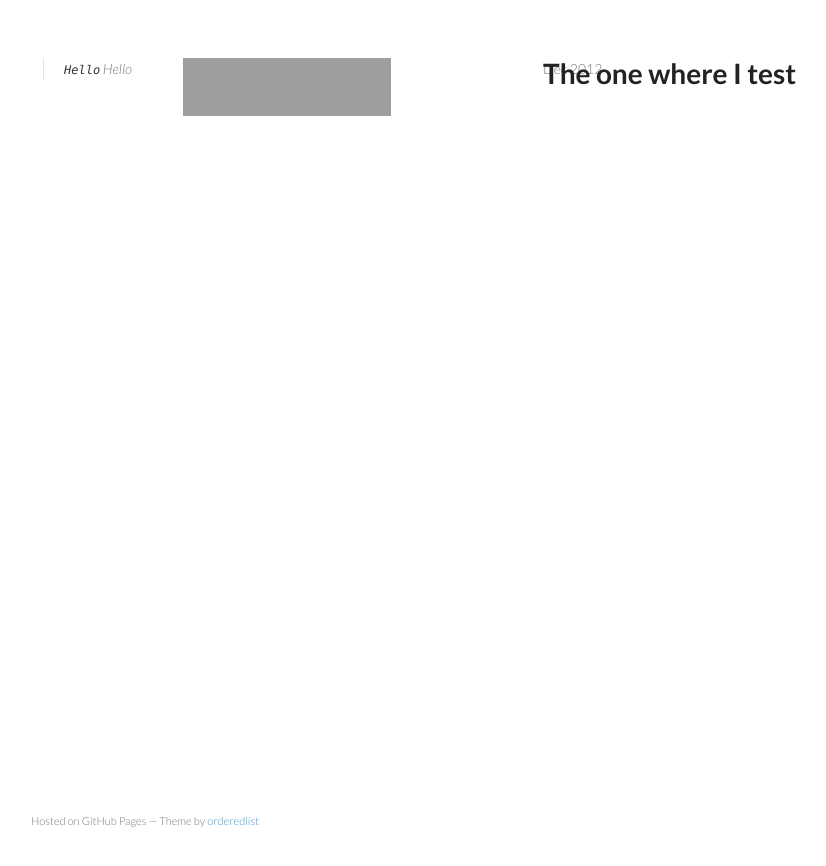
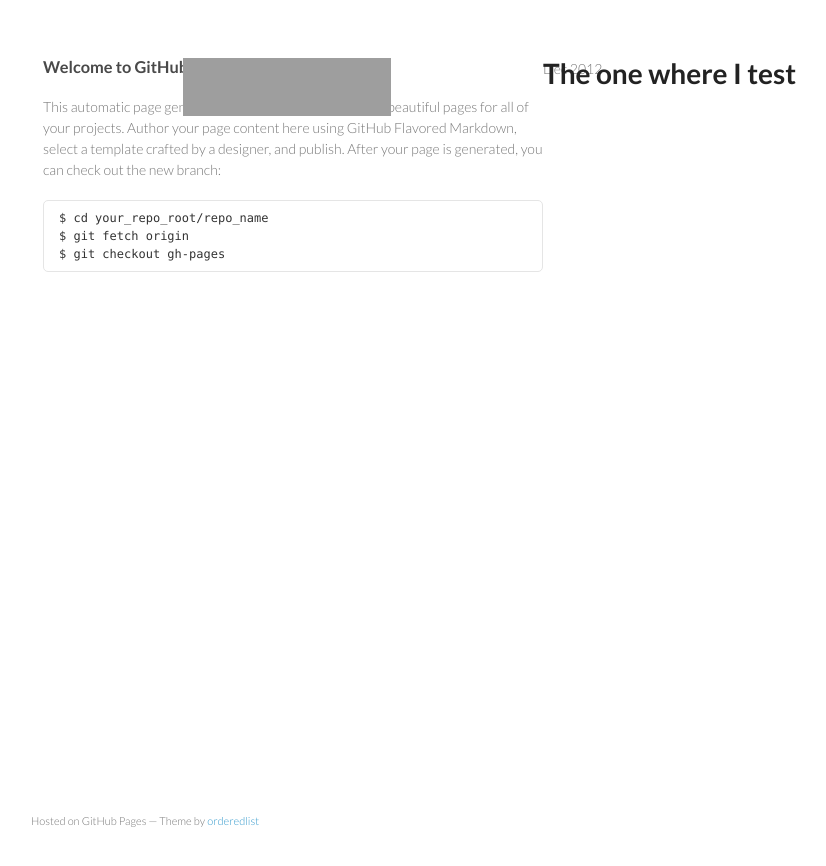
Before and after one commit to stanroze/stanroze.github.com, a Jekyll site: the page built from _posts/2012-12-11-Test.markdown, in a window 1280 px wide. Shown: the top 866 px of the page, without its empty margins (27-853 px from the left). Built offline with Jekyll 4.4.1, drawn with Linux system fonts in a browser that asks for light colours; Markdown is read by kramdown in place of the engine named in the settings; grey boxes are pictures that could not be loaded.

Commit message:
Update _posts/2012-12-11-Test.markdown

````diff
--- a/_posts/2012-12-11-Test.markdown
+++ b/_posts/2012-12-11-Test.markdown
@@ -3,5 +3,11 @@
 title: The one where I test
 ---
 
-> `Hello`
-> *Hello*
+### Welcome to GitHub Pages.
+This automatic page generator is the easiest way to create beautiful pages for all of your projects. Author your page content here using GitHub Flavored Markdown, select a template crafted by a designer, and publish. After your page is generated, you can check out the new branch:
+
+```
+$ cd your_repo_root/repo_name
+$ git fetch origin
+$ git checkout gh-pages
+```
````
